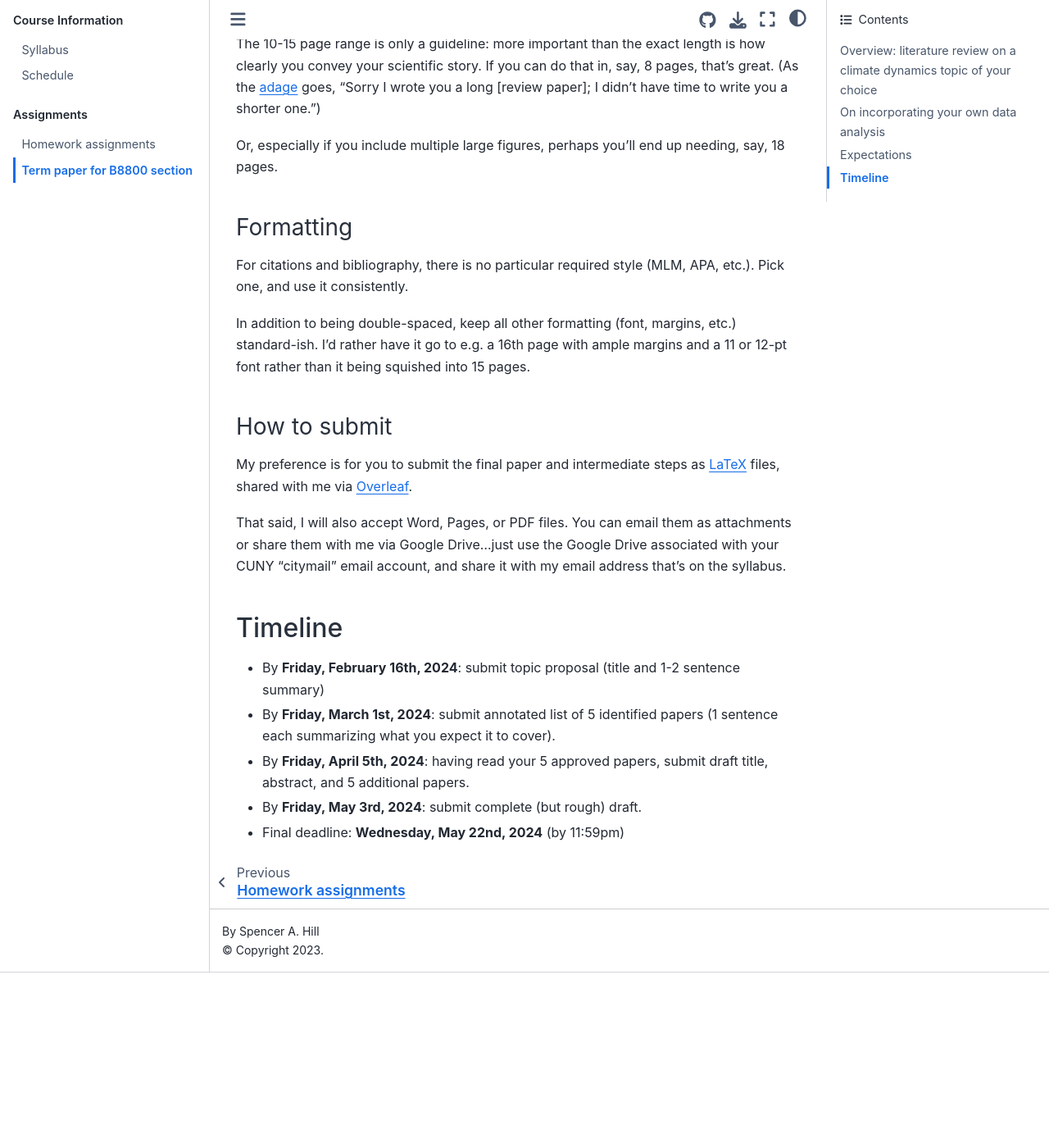
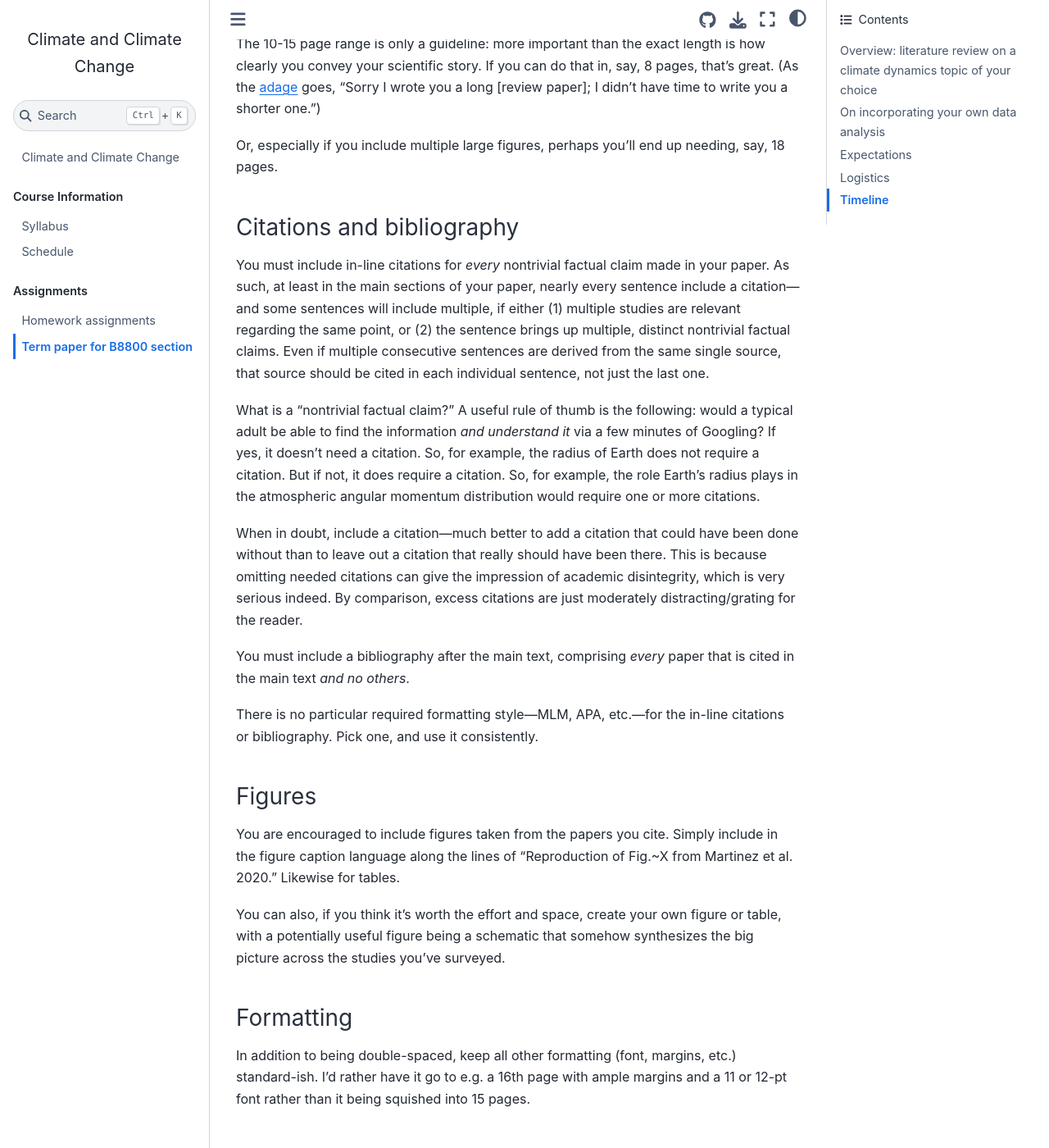
Before and after one commit to spencerahill/clim-change-course_2024, a Jupyter Book: the page built from assignments/b8800-term-paper.md, in a window 1280 px wide and 1400 px high, scrolled down 1625 px. Shown: the whole window at 82% size. Built offline with Jupyter Book 1.0.4 settings and Sphinx 7.4.7 and the Sphinx Book theme 1.1.4, drawn with Linux system fonts in a browser that asks for light colours; before the commit the page ends 2811 px from its top, so only the background shows below that; some of the changed text lies outside the part shown.

Commit message:
improve instructions for B88 final paper

```diff
--- a/assignments/b8800-term-paper.md
+++ b/assignments/b8800-term-paper.md
@@ -38,11 +38,32 @@
 
 Or, especially if you include multiple large figures, perhaps you'll end up needing, say, 18 pages.
 
+### Citations and bibliography
+You must include in-line citations for *every* nontrivial factual claim made in your paper.  As such, at least in the main sections of your paper, nearly every sentence include a citation---and some sentences will include multiple, if either (1) multiple studies are relevant regarding the same point, or (2) the sentence brings up multiple, distinct nontrivial factual claims.  Even if multiple consecutive sentences are derived from the same single source, that source should be cited in each individual sentence, not just the last one.
+
+What is a "nontrivial factual claim?"  A useful rule of thumb is the following: would a typical adult be able to find the information *and understand it* via a few minutes of Googling?  If yes, it doesn't need a citation.  So, for example, the radius of Earth does not require a citation.  But if not, it does require a citation.  So, for example, the role Earth's radius plays in the atmospheric angular momentum distribution would require one or more citations.
+
+When in doubt, include a citation---much better to add a citation that could have been done without than to leave out a citation that really should have been there.  This is because omitting needed citations can give the impression of academic disintegrity, which is very serious indeed.  By comparison, excess citations are just moderately distracting/grating for the reader.
+
+You must include a bibliography after the main text, comprising *every* paper that is cited in the main text *and no others*.
+
+There is no particular required formatting style---MLM, APA, etc.---for the in-line citations or bibliography.  Pick one, and use it consistently.
+
+### Figures
+You are encouraged to include figures taken from the papers you cite.  Simply include in the figure caption language along the lines of "Reproduction of Fig.~X from Martinez et al. 2020."  Likewise for tables.
+
+You can also, if you think it's worth the effort and space, create your own figure or table, with a potentially useful figure being a schematic that somehow synthesizes the big picture across the studies you've surveyed.
+
 ### Formatting
-For citations and bibliography, there is no particular required style (MLM, APA, etc.).  Pick one, and use it consistently.
-
 In addition to being double-spaced, keep all other formatting (font, margins, etc.) standard-ish.  I'd rather have it go to e.g. a 16th page with ample margins and a 11 or 12-pt font rather than it being squished into 15 pages.
 
+### Precision and concreteness
+As much as possible, avoid generic statements like "X influences Y", where "influence" could alternatively be "effects", "modifies" "changes" etc.  Precisely how does X influence Y?  In what sign, and if possible quantitatively by how much?  Via what physical (or other) mechanism?
+
+### Editorializing
+It's ok and even encoraged to give, as part of your Concluding section, some brief and narrowly scoped remarks regarding what you believe is important moving forward given what you learned from the papers you reviewed.  But keep it to that, and avoid absolutist language: (e.g. "we must", "imperative", etc.).  The job of this paper is to synthesize findings from academic studies, nothing more, nothing less.
+
+## Logistics
 ### How to submit
 My preference is for you to submit the final paper and intermediate steps as [LaTeX](https://www.latex-project.org/) files, shared with me via [Overleaf](https://www.overleaf.com/).
 
```
